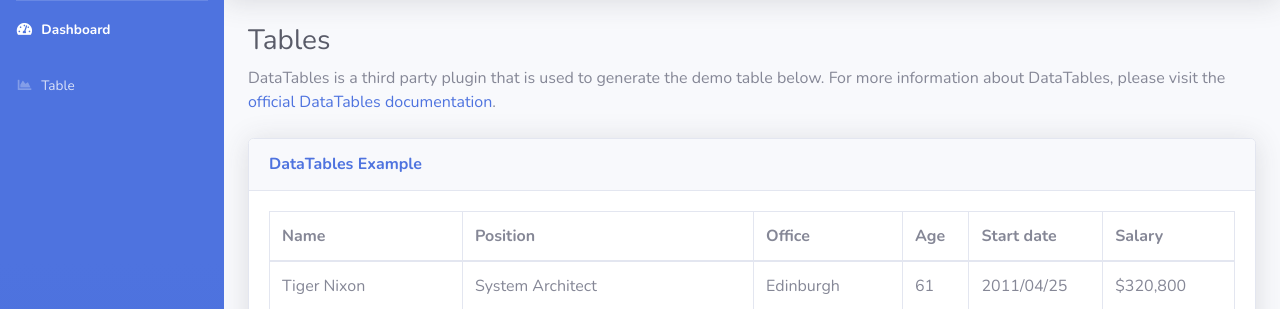
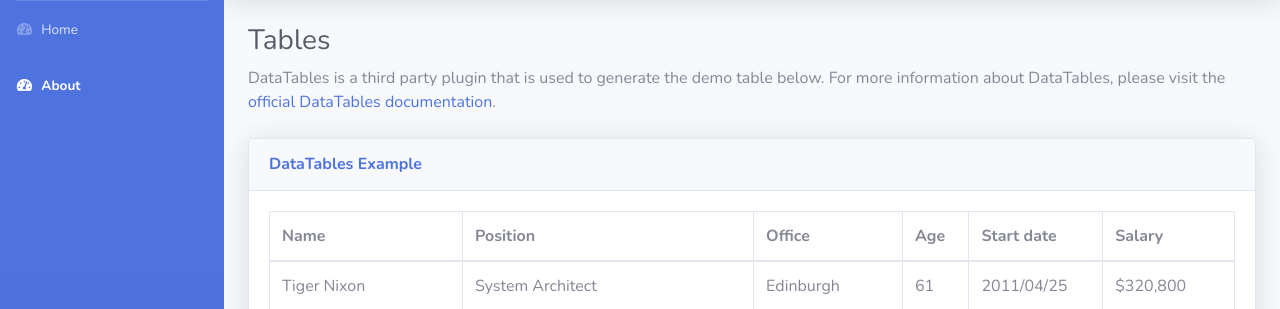
Before and after one commit to IftitahDwi/Iftitah-Skripsi, a Flask app: page /table in a window 1280 px wide. Shown: the part 70-379 px from the top of the page. Run offline with Flask 2, Linux system fonts and the light colour scheme; some libraries are stand-ins or nearby versions.

Commit message:
with macros

```diff
--- a/app/templates/layout.html
+++ b/app/templates/layout.html
@@ -1,3 +1,4 @@
+{% from "macros.html" import nav_link with context %}
 <!DOCTYPE html>
 <html lang="en">
   <head>
@@ -38,16 +39,8 @@
             <hr class="sidebar-divider my-0">
 
             <!-- Nav Item - Dashboard -->
-            <li class="nav-item active">
-                <a class="nav-link" href="/">
-                    <i class="fas fa-fw fa-tachometer-alt"></i>
-                    <span>Dashboard</span></a>
-            </li>
-            <li class="nav-item">
-              <a class="nav-link" href="/table">
-                  <i class="fas fa-fw fa-chart-area"></i>
-                  <span>Table</span></a>
-            </li>
+            {{ nav_link('index', 'Home') }}
+            {{ nav_link('table', 'About') }}
 
         </ul>
         <!-- End of Sidebar -->
--- /dev/null
+++ b/app/templates/macros.html
@@ -0,0 +1,16 @@
+{% macro nav_link(endpoint, text) %} {% if request.endpoint.endswith(endpoint)
+%}
+<li class="nav-item active">
+  <a class="nav-link" href="{{url_for(endpoint)}}">
+    <i class="fas fa-fw fa-tachometer-alt"></i>
+    <span>{{text}}</span></a
+  >
+</li>
+{% else %}
+<li class="nav-item">
+  <a class="nav-link" href="{{url_for(endpoint)}}">
+    <i class="fas fa-fw fa-tachometer-alt"></i>
+    <span>{{text}}</span></a
+  >
+</li>
+{% endif %} {% endmacro %}
--- a/app/views/__init__.py
+++ b/app/views/__init__.py
@@ -4,8 +4,8 @@ from flask import render_template
 
 @server.route("/")
 def index():
-  return render_template("index.html")
+  return render_template("index.html", title="Home")
 
 @server.route("/table")
 def table():
-  return render_template("table.html")
+  return render_template("table.html", title="Table")
```
